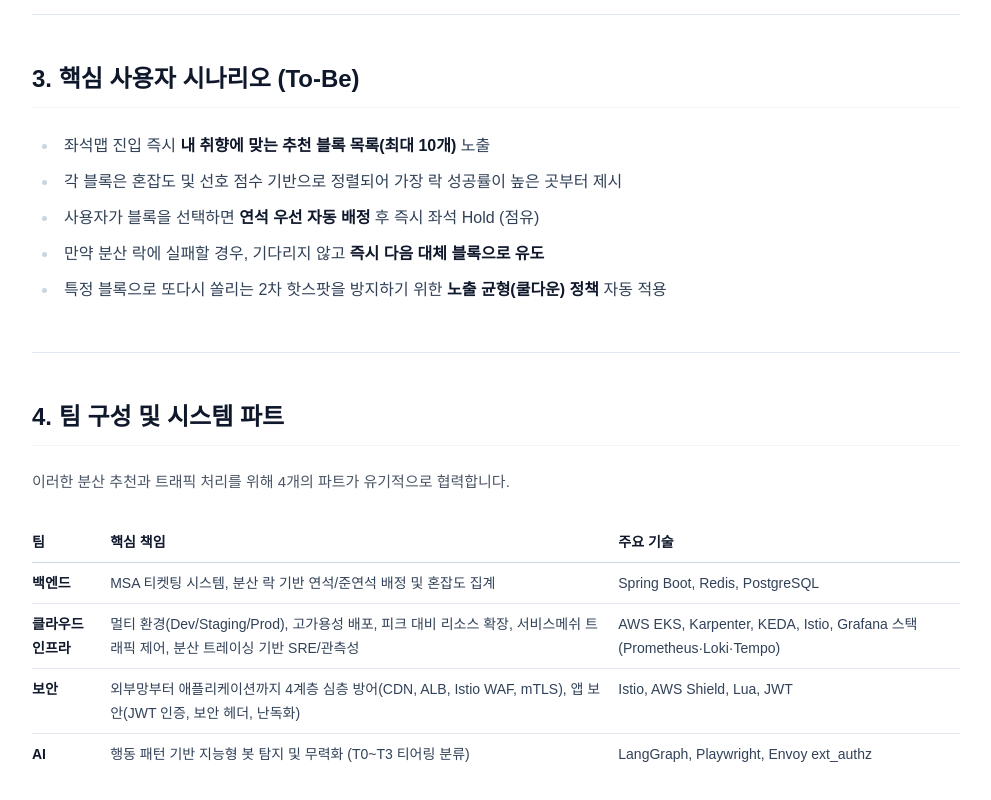
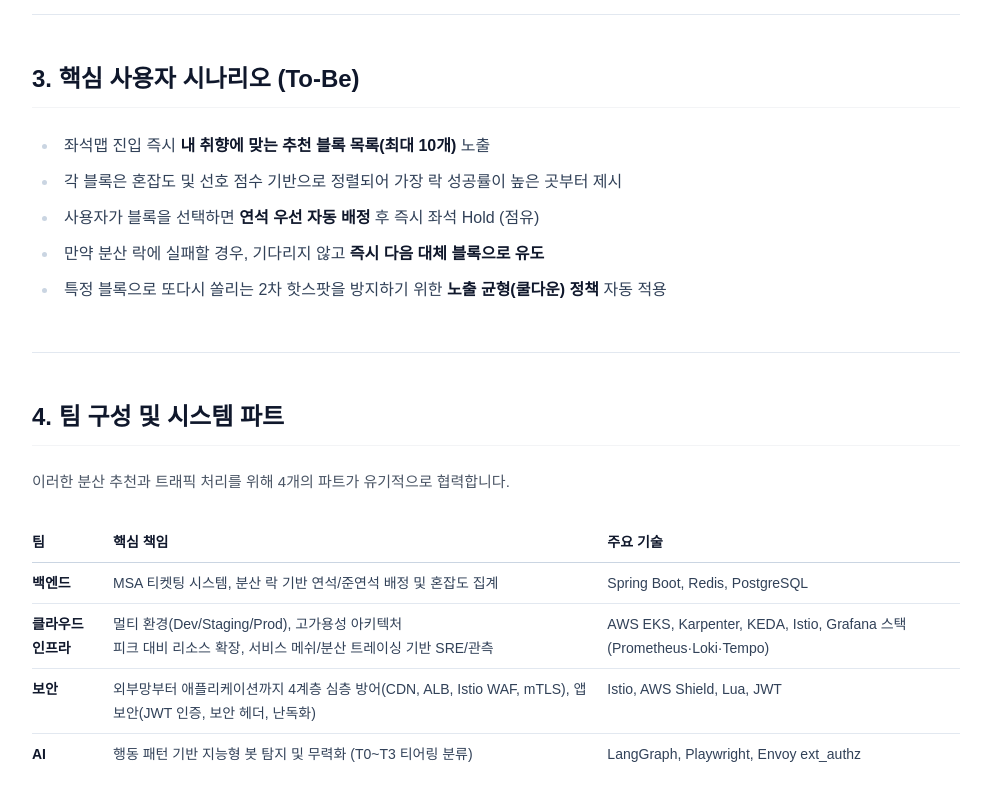
Before and after one commit to goorm-gongbang/001-finalPR, a Next.js app: page /planning/overview in a window 1280 px wide. Shown: the part 1141-1941 px from the top of the page, without its empty margins (272-1263 px from the left). Built offline with nearby package versions, Linux system fonts and the light colour scheme.

Commit message:
fix. 환경 구성 수정중

```diff
--- a/app/(docs)/planning/overview/page.jsx
+++ b/app/(docs)/planning/overview/page.jsx
@@ -71,7 +71,10 @@ export default function Page() {
                     </tr>
                     <tr>
                         <td><strong>클라우드 인프라</strong></td>
-                        <td>멀티 환경(Dev/Staging/Prod), 고가용성 배포, 피크 대비 리소스 확장, 서비스메쉬 트래픽 제어, 분산 트레이싱 기반 SRE/관측성</td>
+                        <td>
+                            멀티 환경(Dev/Staging/Prod), 고가용성 아키텍처<br />
+                            피크 대비 리소스 확장, 서비스 메쉬/분산 트레이싱 기반 SRE/관측
+                        </td>
                         <td>AWS EKS, Karpenter, KEDA, Istio, Grafana 스택(Prometheus·Loki·Tempo)</td>
                     </tr>
                     <tr>
```
Also changed, not shown: 3 other files (tests, documents, lock files or other folders).
